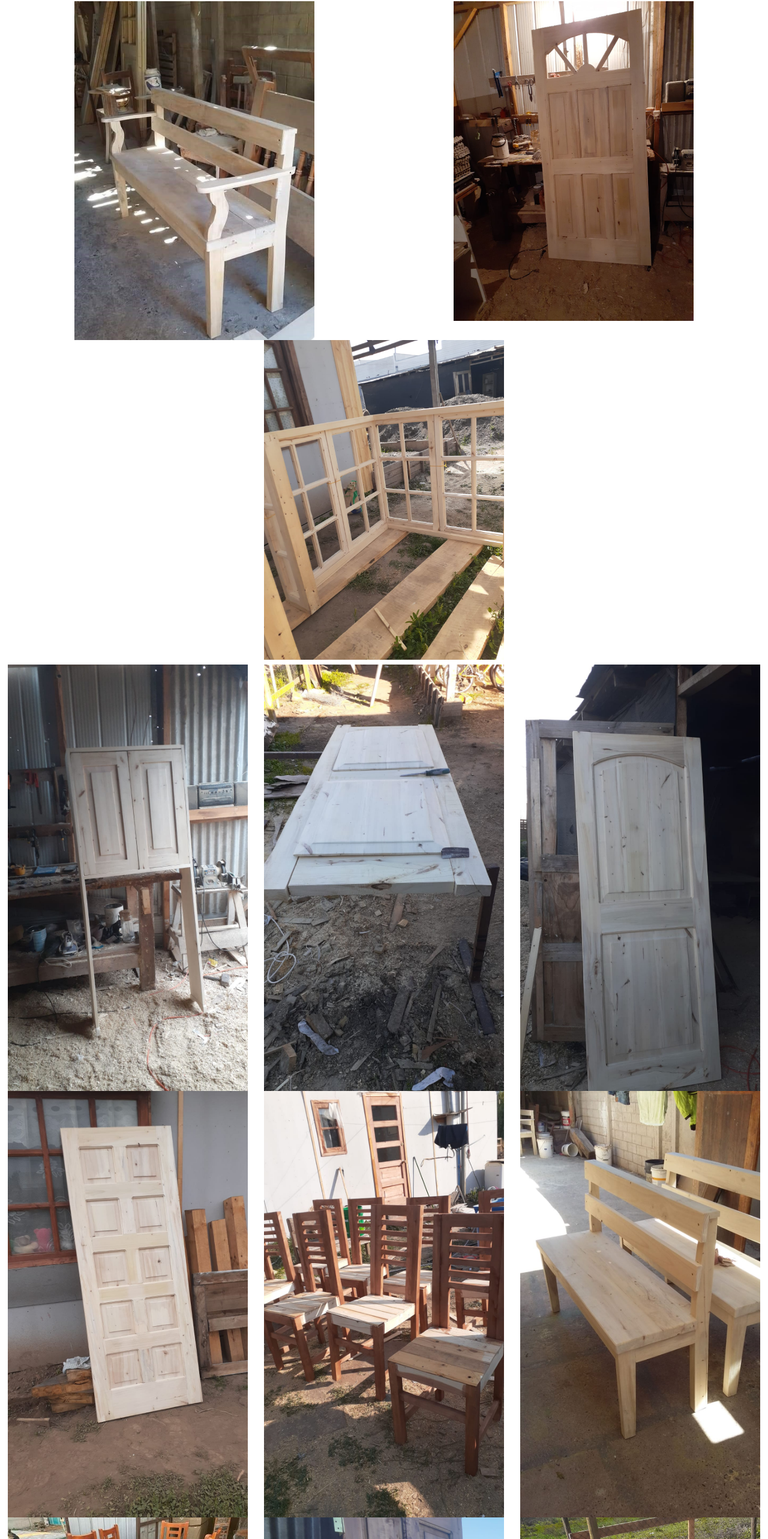
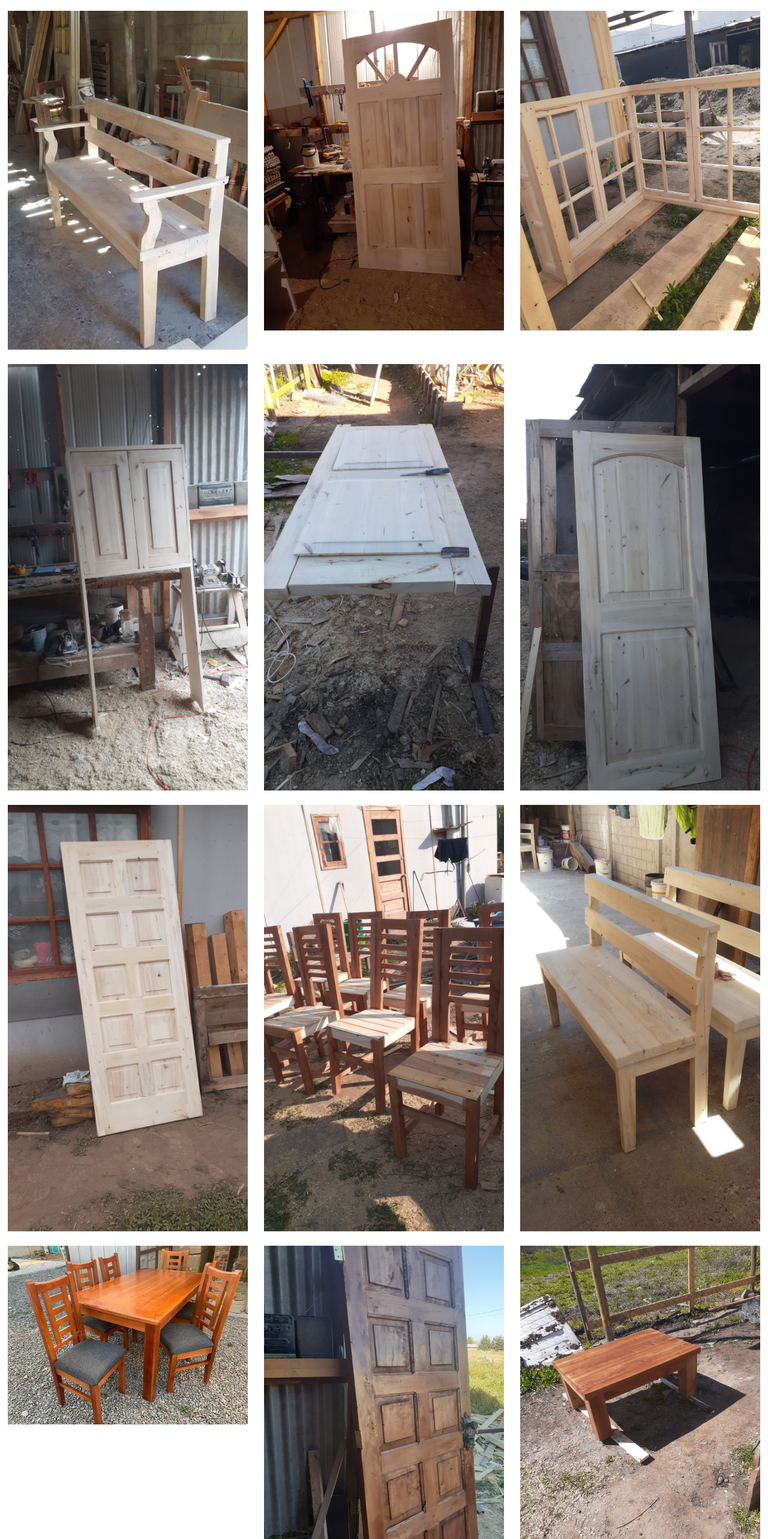
Before and after one commit to Marcelo-spec/proyecto, a React (Create React App) app: page /works in a window 1280 px wide. Shown: the part 205-2771 px from the top of the page at 60% size. Built offline with nearby package versions, Linux system fonts and the light colour scheme.

Commit message:
home modification

```diff
--- a/src/components/Furniture.jsx
+++ b/src/components/Furniture.jsx
@@ -32,52 +32,52 @@ return(
     <p className="text-center">Desde puertas, ventanas, comedores, entre otros</p>
     <Container fluid className='text-center'>
     {/* Primera fila */}
-    <Row className='p-2'>
-      <Col><img src={banca} alt="banca" style={{width:'400px'}} /></Col>
-      <Col><img src={puerta} alt="puerta" style={{width:'400px'}}/></Col>
-      <Col><img src={ventana} alt="ventana" style={{width:'400px'}} /></Col>
+    <Row>
+      <Col className='mt-4'><img src={banca} alt="banca" style={{width:'400px'}} /></Col>
+      <Col className='mt-4'><img src={puerta} alt="puerta" style={{width:'400px'}}/></Col>
+      <Col className='mt-4'><img src={ventana} alt="ventana" style={{width:'400px'}} /></Col>
     </Row>
 
     {/* Segunda fila */}
     <Row>
-      <Col><img src={botiquin} alt="botiquin" style={{width:'400px'}}/></Col>
-      <Col><img src={puertaDos} alt="puerta" style={{width:'400px'}}/></Col>
-      <Col><img src={puertaTres} alt="puerta" style={{width:'400px'}}/></Col>
+      <Col className='mt-4'><img src={botiquin} alt="botiquin" style={{width:'400px'}}/></Col>
+      <Col className='mt-4'><img src={puertaDos} alt="puerta" style={{width:'400px'}}/></Col>
+      <Col className='mt-4'><img src={puertaTres} alt="puerta" style={{width:'400px'}}/></Col>
     </Row>
 
     {/* Tercera fila */}
     <Row>
-      <Col><img src={puertaCuatro} alt="botiquin" style={{width:'400px'}}/></Col>
-      <Col><img src={sillas} alt="botiquin" style={{width:'400px'}}/></Col>
-      <Col><img src={mueble} alt="banca" style={{width:'400px'}} /></Col>
+      <Col className='mt-4'><img src={puertaCuatro} alt="botiquin" style={{width:'400px'}}/></Col>
+      <Col className='mt-4'><img src={sillas} alt="botiquin" style={{width:'400px'}}/></Col>
+      <Col className='mt-4'><img src={mueble} alt="banca" style={{width:'400px'}} /></Col>
     </Row>
 
     {/* Cuarta fila */}
     <Row>
-      <Col><img src={comedor} alt="botiquin" style={{width:'400px'}}/></Col>
-      <Col><img src={puertaCinco} alt="botiquin" style={{width:'400px'}}/></Col>
-      <Col><img src={mesaDeCentro} alt="banca" style={{width:'400px'}} /></Col>
+      <Col className='mt-4'><img src={comedor} alt="botiquin" style={{width:'400px'}}/></Col>
+      <Col className='mt-4'><img src={puertaCinco} alt="botiquin" style={{width:'400px'}}/></Col>
+      <Col className='mt-4'><img src={mesaDeCentro} alt="banca" style={{width:'400px'}} /></Col>
     </Row>
 
     {/* Quinta fila */}
     <Row>
-      <Col><img src={mesa} alt="banca" style={{width:'400px'}} /></Col>
-      <Col><img src={muebleDos} alt="banca" style={{width:'400px'}} /></Col>
-      <Col><img src={camarote} alt="banca" style={{width:'400px'}} /></Col>
+      <Col className='mt-4'><img src={mesa} alt="banca" style={{width:'400px'}} /></Col>
+      <Col className='mt-4'><img src={muebleDos} alt="banca" style={{width:'400px'}} /></Col>
+      <Col className='mt-4'><img src={camarote} alt="banca" style={{width:'400px'}} /></Col>
     </Row>
 
     {/* Sexta fila */}
     <Row>
-      <Col><img src={muebleTres} alt="botiquin" style={{width:'400px'}}/></Col>
-      <Col><img src={puertaSeis} alt="botiquin" style={{width:'400px'}}/></Col>
-      <Col><img src={puertaSiete} alt="botiquin" style={{width:'400px'}}/></Col>
+      <Col className='mt-4'><img src={muebleTres} alt="botiquin" style={{width:'400px'}}/></Col>
+      <Col className='mt-4'><img src={puertaSeis} alt="botiquin" style={{width:'400px'}}/></Col>
+      <Col className='mt-4'><img src={puertaSiete} alt="botiquin" style={{width:'400px'}}/></Col>
     </Row>
 
     {/* Séptima fila */}
     <Row>
-      <Col><img src={mamparas} alt="botiquin" style={{width:'400px'}}/></Col>
-      <Col><img src={ventanaDos} alt="botiquin" style={{width:'400px'}}/></Col>
-      <Col><img src={ventanaTres} alt="botiquin" style={{width:'400px'}}/></Col>
+      <Col className='mt-4'><img src={mamparas} alt="botiquin" style={{width:'400px'}}/></Col>
+      <Col className='mt-4'><img src={ventanaDos} alt="botiquin" style={{width:'400px'}}/></Col>
+      <Col className='mt-4 mb-2'><img src={ventanaTres} alt="botiquin" style={{width:'400px'}}/></Col>
     </Row>
   </Container>
     </div>
--- /dev/null
+++ b/src/components/Main.jsx
@@ -0,0 +1,14 @@
+import React from "react";
+import fotoHome from '../assets/img/fotoHome.jpg'
+
+function Main() {
+    return(
+        <main className="text-center pt-4">
+          <img src={fotoHome} alt="Libreta" style={{width:'400px', borderRadius:"200px"}} />
+          <p className="textMain">Lorem ipsum dolor sit amet consectetur adipisicing elit. Illum voluptates sequi cumque possimus ipsum! Voluptatibus dicta possimus dolores quod culpa, fugiat, quia perferendis, harum quasi facere excepturi voluptate delectus voluptatem.</p>
+          </main>
+
+    )
+}
+
+export default Main
--- a/src/index.css
+++ b/src/index.css
@@ -1,4 +1,4 @@
-@import url('https://fonts.googleapis.com/css2?family=Nunito+Sans:opsz,wght@6..12,600&display=swap');
+@import url('https://fonts.googleapis.com/css2?family=Open+Sans:wght@300&display=swap');
 
 body {
   margin: 0;
@@ -14,6 +14,23 @@ code {
     monospace;
 }
 
+
 .textletter {
-  font-family: 'Nunito Sans', sans-serif;
+  font-family: 'Open Sans', sans-serif;
 }
+
+.textMain {
+    font-family: 'Open Sans', sans-serif;
+    max-width: 100%;
+    width: 800px;
+    margin: auto;
+    text-align: center;
+    padding-top: 20px;
+}
+
+
+@media (min-width: 300px) {
+.textMain {
+    width: 90%;
+  }
+}
--- a/src/views/Home.jsx
+++ b/src/views/Home.jsx
@@ -1,8 +1,12 @@
 import Navbar from "../components/Navbar";
+import Main from "../components/Main"
 
 const Home = () => {
     return (
+        <div>
         <Navbar/>
+        <Main/>
+        </div>
     )
 }
 
```
Also changed, not shown: 1 other file (tests, documents, lock files or other folders).
